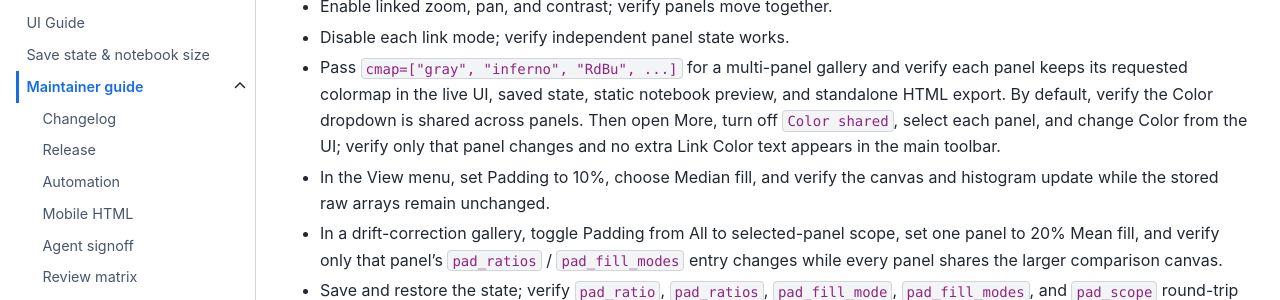
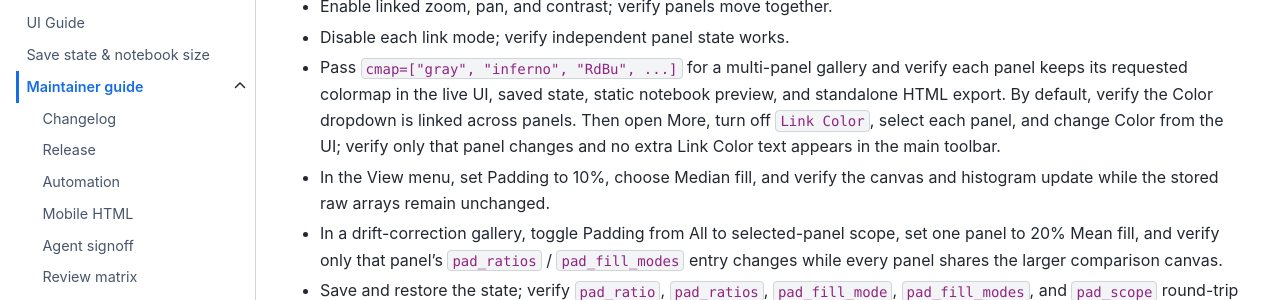
Before and after one commit to bobleesj/quantem.widget, a Jupyter Book: the page built from docs/maintainer/storyboard-show2d.md, in a window 1280 px wide and 900 px high, scrolled down 2538 px. Shown: the part 203-503 px from the top of the window. Built offline with Jupyter Book 1.0.4 settings and Sphinx 7.4.7 and the Sphinx Book theme 1.1.4, drawn with Linux system fonts in a browser that asks for light colours.

Commit message:
fix: clarify Show2D linked color control

```diff
--- a/docs/maintainer/storyboard-show2d.md
+++ b/docs/maintainer/storyboard-show2d.md
@@ -120,8 +120,8 @@ reversible.
 - Pass ``cmap=["gray", "inferno", "RdBu", ...]`` for a multi-panel gallery and
   verify each panel keeps its requested colormap in the live UI, saved state,
   static notebook preview, and standalone HTML export. By default, verify the
-  Color dropdown is shared across panels. Then open More, turn off
-  ``Color shared``, select each panel, and change Color from the UI; verify
+  Color dropdown is linked across panels. Then open More, turn off
+  ``Link Color``, select each panel, and change Color from the UI; verify
   only that panel changes and no extra Link Color text appears in the main
   toolbar.
 - In the View menu, set Padding to 10%, choose Median fill, and verify the
```
Also changed, not shown: docs/api/show2d.md (+1 -1 lines), 1 other file.
